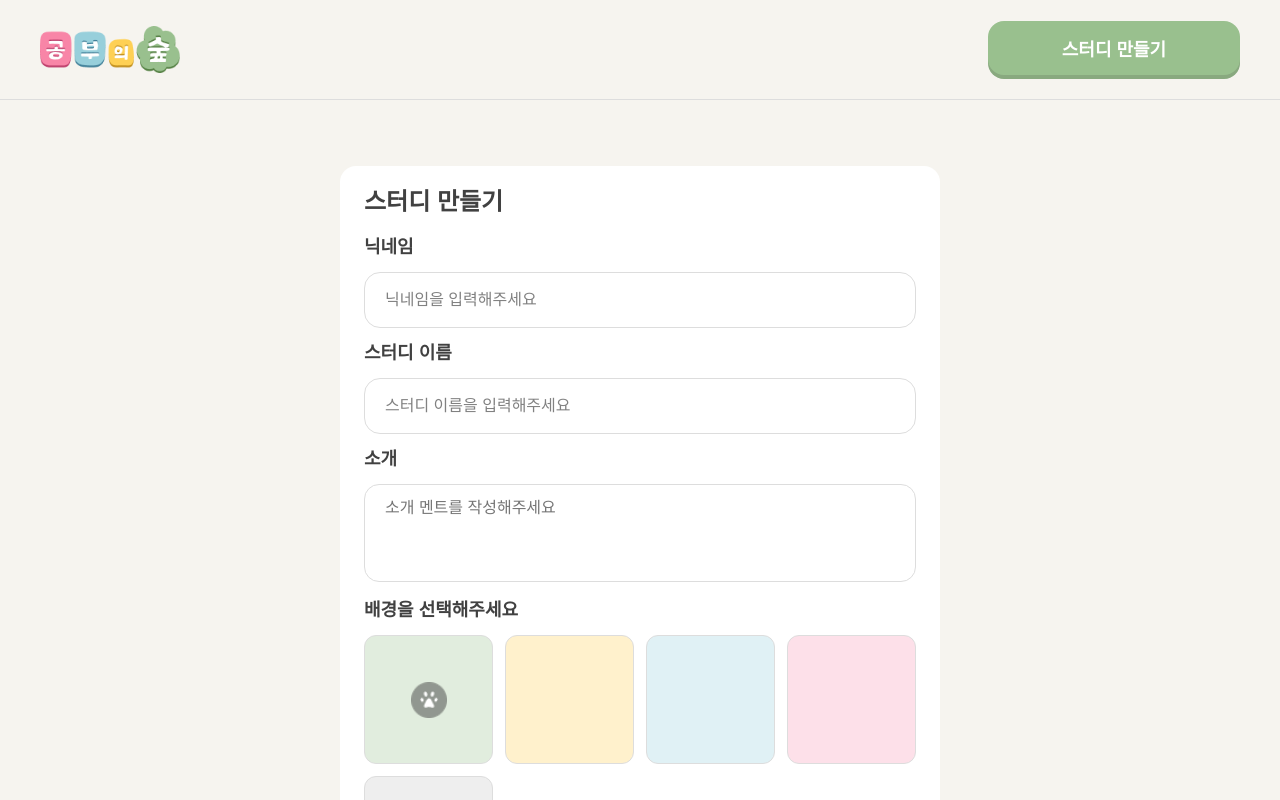
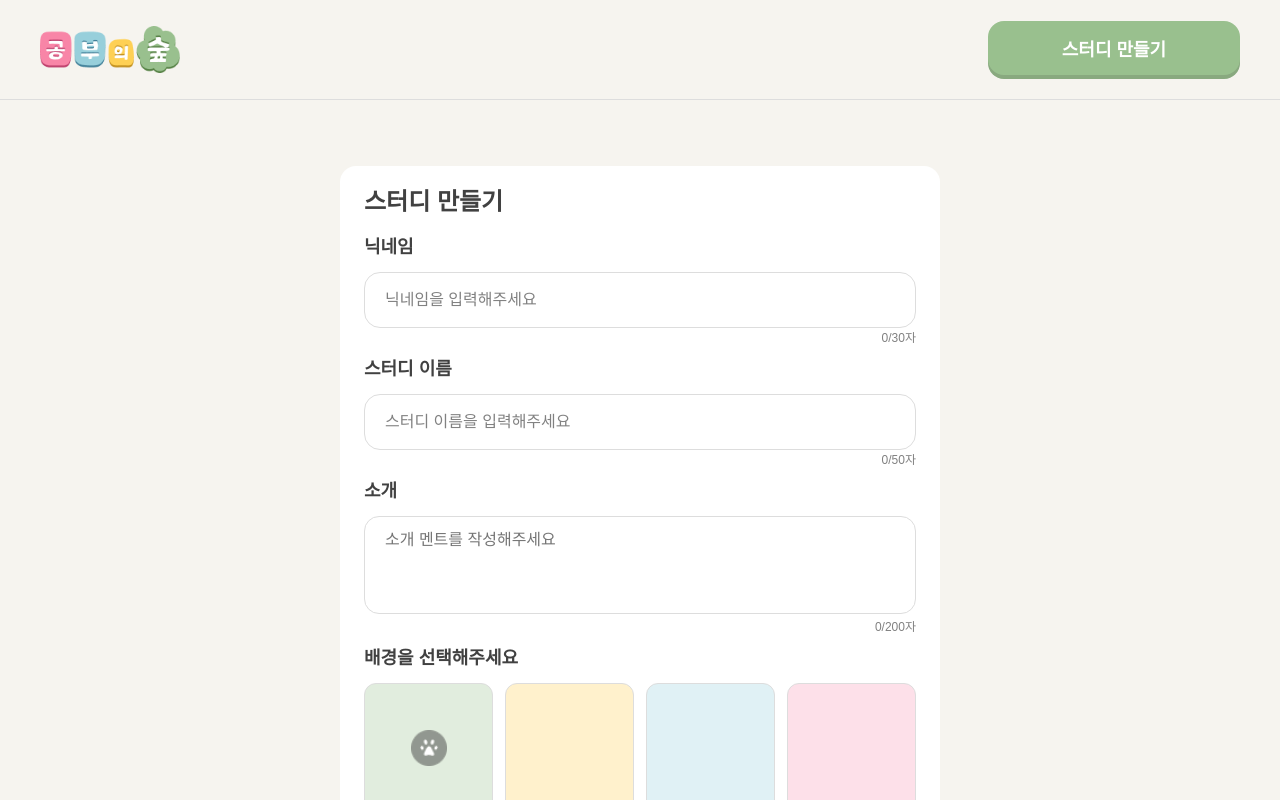
Before and after one commit to kimchanhee0309/Forest-of-Study-Team-5, a React (Vite) app: page /studies/new in a window 1280 px wide. Shown: the top 800 px of the page. Built offline with nearby package versions, Linux system fonts and the light colour scheme; a web font is replaced by a local one.

Commit message:
feat: 입력 필드 글자수 제한, 카운터 UI 및 autocomplete 속성 추가

```diff
--- a/src/components/study/StudyCreateForm/StudyCreateForm.jsx
+++ b/src/components/study/StudyCreateForm/StudyCreateForm.jsx
@@ -10,6 +10,7 @@ function StudyCreateForm() {
   const {
     formData,
     errors,
+    MaxLength,
     selectedBackground,
     customBackgrounds,
     defaultBackgrounds,
@@ -34,7 +35,11 @@ function StudyCreateForm() {
             value={formData.nickname}
             onChange={handleChange}
             placeholder="닉네임을 입력해주세요"
+            autoComplete="off"
           />
+          <span className={styles.charCount}>
+            {formData.nickname.length}/{MaxLength.nickname}자
+          </span>
         </div>
 
         <div className={styles.field}>
@@ -45,7 +50,11 @@ function StudyCreateForm() {
             onChange={handleChange}
             placeholder="스터디 이름을 입력해주세요"
             error={errors.studyName}
+            autoComplete="off"
           />
+          <span className={styles.charCount}>
+            {formData.studyName.length}/{MaxLength.studyName}자
+          </span>
         </div>
 
         <div className={styles.field}>
@@ -57,6 +66,9 @@ function StudyCreateForm() {
             className={styles.textarea}
             placeholder="소개 멘트를 작성해주세요"
           />
+          <span className={styles.charCount}>
+            {formData.description.length}/{MaxLength.description}자
+          </span>
         </div>
 
         {/* 배경 선택 field */}
@@ -140,6 +152,8 @@ function StudyCreateForm() {
             onChange={handleChange}
             placeholder="비밀번호를 입력해주세요"
             error={errors.password}
+            maxLength={100}
+            autoComplete="new-password"
           />
         </div>
 
@@ -152,6 +166,8 @@ function StudyCreateForm() {
             onChange={handleChange}
             placeholder="비밀번호를 다시 입력해주세요"
             error={errors.passwordConfirm}
+            maxLength={100}
+            autoComplete="new-password"
           />
         </div>
 
--- a/src/components/study/StudyCreateForm/StudyCreateForm.module.css
+++ b/src/components/study/StudyCreateForm/StudyCreateForm.module.css
@@ -164,6 +164,15 @@
   cursor: pointer;
 }
 
+/* 글자수 카운터 */
+.charCount {
+  display: block;
+  text-align: right;
+  margin-top: 4px;
+  font-size: 12px;
+  color: var(--gray-818181);
+}
+
 /* 생성 버튼 영역 */
 .submitButtonWrapper {
   margin-top: 24px;
--- a/src/components/study/StudyCreateForm/useStudyCreateForm.js
+++ b/src/components/study/StudyCreateForm/useStudyCreateForm.js
@@ -3,6 +3,13 @@ import styles from "./StudyCreateForm.module.css";
 
 function useStudyCreateForm() {
   // ── 상태 관리
+
+  // MaxLength추가
+  const MaxLength = {
+    nickname: 30,
+    studyName: 50,
+    description: 200,
+  };
 
   // 폼 입력값 상태 (닉네임, 스터디이름, 소개, 비밀번호 등)
   const [formData, setFormData] = useState({
@@ -42,6 +49,9 @@ function useStudyCreateForm() {
   // input/textarea가 바뀔 때마다 formData 업데이트
   const handleChange = (e) => {
     const { name, value } = e.target;
+
+    if (MaxLength[name] && value.length > MaxLength[name]) return;
+
     setFormData((prev) => ({
       ...prev,
       [name]: value,
@@ -132,6 +142,7 @@ function useStudyCreateForm() {
   return {
     formData, // 입력값 상태
     errors, // 에러 메시지 상태
+    MaxLength, //글자수
     selectedBackground, // 선택된 배경 id
     customBackgrounds, // 사용자 업로드 배경 목록
     defaultBackgrounds, // 기본 배경 목록
```
